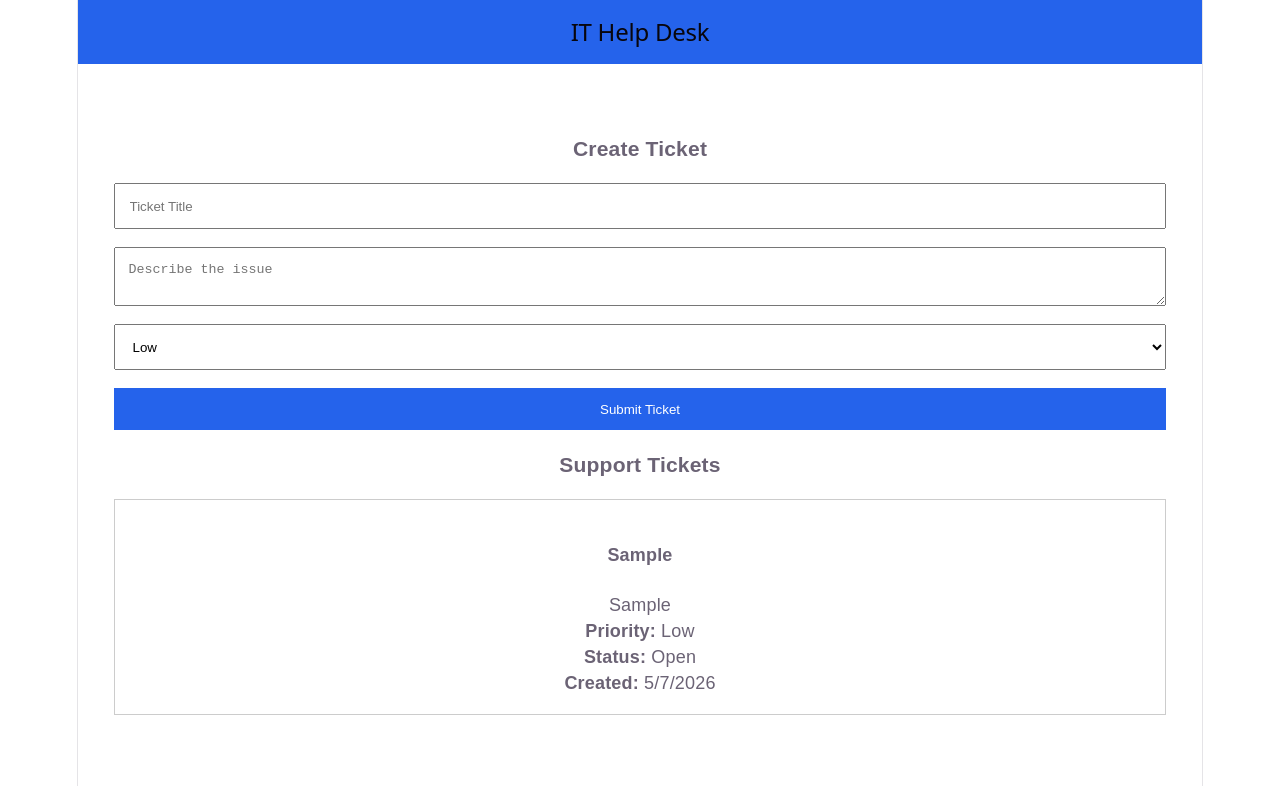
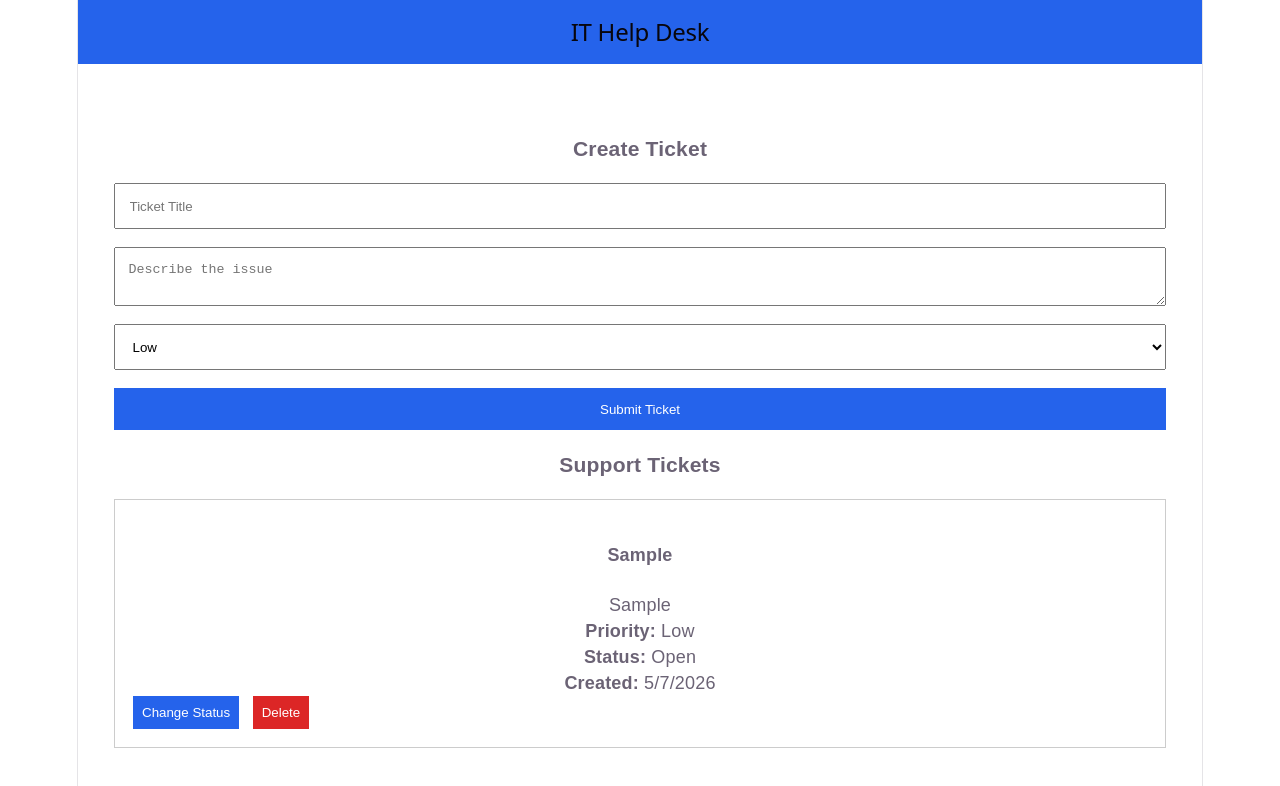
Before and after one commit to JEDl956/it-helpdesk-ticket-system, a Vue app: page / in a window 1280 px wide. Both pictures are taken after typing "Sample", "Sample" into the empty fields and a click on the button "Submit Ticket". Shown: the top 786 px of the page. Built offline with nearby package versions, Linux system fonts and the light colour scheme.

Commit message:
Add ticket status update and delete functionality

```diff
--- a/src/App.vue
+++ b/src/App.vue
@@ -14,6 +14,22 @@ function addTicket(ticket) {
     createdAt: new Date().toLocaleDateString(),
   })
 }
+
+function updateStatus(id) {
+  const ticket = tickets.value.find((ticket) => ticket.id === id)
+
+  if (ticket.status === 'Open') {
+    ticket.status = 'In Progress'
+  } else if (ticket.status === 'In Progress') {
+    ticket.status = 'Closed'
+  } else {
+    ticket.status = 'Open'
+  }
+}
+
+function deleteTicket(id) {
+  tickets.value = tickets.value.filter((ticket) => ticket.id !== id)
+}
 </script>
 
 <template>
@@ -22,7 +38,11 @@ function addTicket(ticket) {
   <main class="container">
     <TicketForm @add-ticket="addTicket" />
 
-    <TicketList :tickets="tickets" />
+    <TicketList
+      :tickets="tickets"
+      @update-status="updateStatus"
+      @delete-ticket="deleteTicket"
+    />
   </main>
 </template>
 
--- a/src/components/TicketCard.vue
+++ b/src/components/TicketCard.vue
@@ -5,6 +5,8 @@ defineProps({
     required: true,
   },
 })
+
+defineEmits(['update-status', 'delete-ticket'])
 </script>
 
 <template>
@@ -16,6 +18,16 @@ defineProps({
     <p><strong>Priority:</strong> {{ ticket.priority }}</p>
     <p><strong>Status:</strong> {{ ticket.status }}</p>
     <p><strong>Created:</strong> {{ ticket.createdAt }}</p>
+
+    <div class="actions">
+      <button @click="$emit('update-status')">
+        Change Status
+      </button>
+
+      <button class="delete" @click="$emit('delete-ticket')">
+        Delete
+      </button>
+    </div>
   </article>
 </template>
 
@@ -25,4 +37,21 @@ defineProps({
   padding: 1rem;
   margin-top: 1rem;
 }
+
+.actions {
+  display: flex;
+  gap: 0.75rem;
+}
+
+button {
+  background-color: #2563eb;
+  color: white;
+  border: none;
+  padding: 0.5rem;
+  cursor: pointer;
+}
+
+.delete {
+  background-color: #dc2626;
+}
 </style>
--- a/src/components/TicketList.vue
+++ b/src/components/TicketList.vue
@@ -7,6 +7,8 @@ defineProps({
     required: true,
   },
 })
+
+defineEmits(['update-status', 'delete-ticket'])
 </script>
 
 <template>
@@ -19,6 +21,8 @@ defineProps({
       v-for="ticket in tickets"
       :key="ticket.id"
       :ticket="ticket"
+      @update-status="$emit('update-status', ticket.id)"
+      @delete-ticket="$emit('delete-ticket', ticket.id)"
     />
   </section>
 </template>
```
